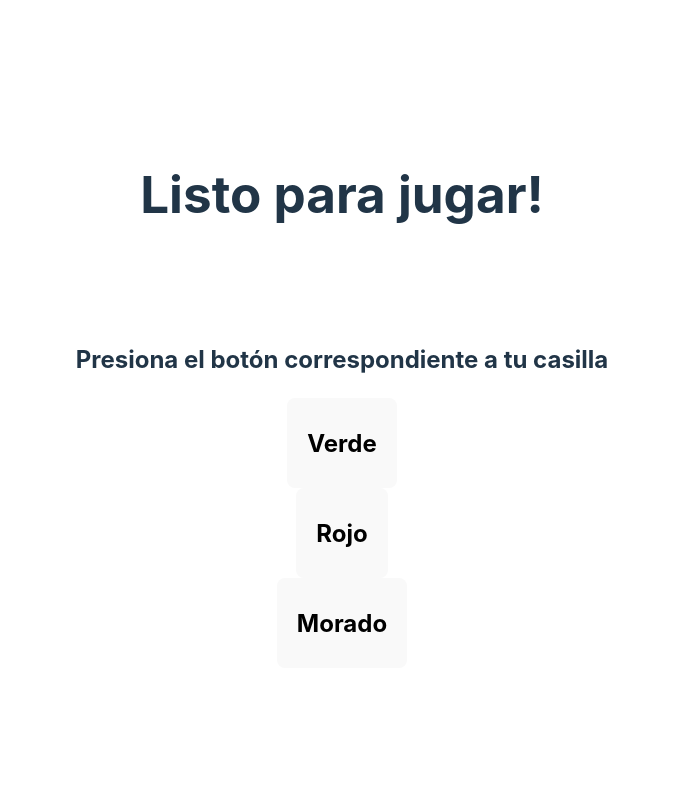
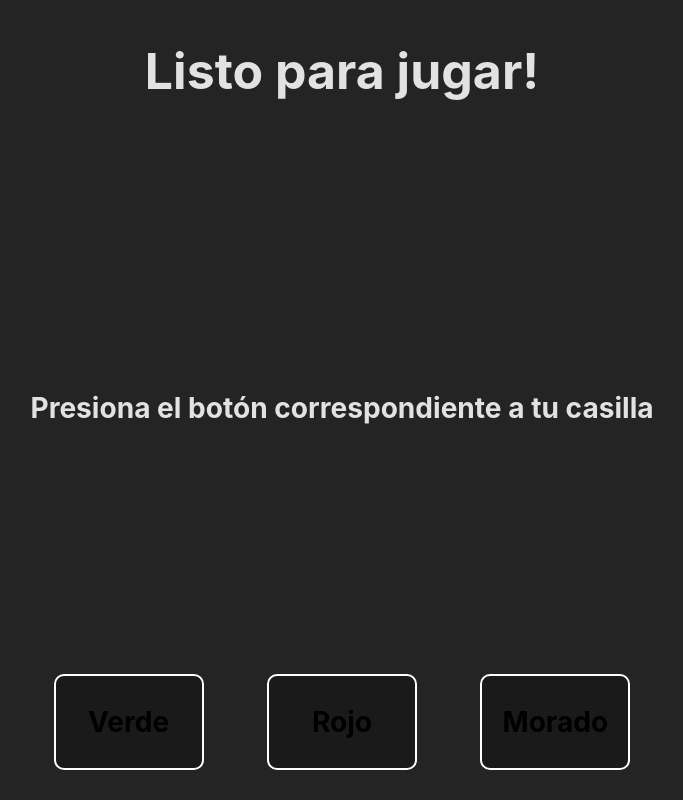
Before and after one commit to Nakosume/Proyecto_1_Sociotegnologia_juego, a React (Vite) app: page / in a window 1280 px wide. Shown: the whole page, without its empty margins (298-981 px from the left). Built offline with nearby package versions, Linux system fonts and the light colour scheme.

Commit message:
better thingy

```diff
--- a/src/App.jsx
+++ b/src/App.jsx
@@ -168,16 +168,15 @@ function App() {
   };
 
   return (
-    <>
-      <div style={{ backgroundColor }}>
+    <div className='game'  style={{ backgroundColor }}>
         <h1>{title}</h1>
-        <h2>{text}</h2>
-        <button onClick={handleGoodButtonClick}><h2>Verde</h2></button>
-        <button onClick={handleBadButtonClick}><h2>Rojo</h2></button>
-        <button onClick={handleChallengeButtonClick}><h2>Morado</h2></button>
-      </div>
-
-    </>
+        <h3 className='textDisplay'>{text}</h3>
+        <div className='buttonContainer'>
+          <button className='textButton' onClick={handleGoodButtonClick}><h3>Verde</h3></button>
+          <button className='textButton' onClick={handleBadButtonClick}><h3>Rojo</h3></button>
+          <button className='textButton' onClick={handleChallengeButtonClick}><h3>Morado</h3></button>
+        </div>
+    </div>
   )
 }
 
--- a/src/index.css
+++ b/src/index.css
@@ -1,5 +1,7 @@
 #root{
   padding: 0px;
+  margin: 0px;
+  font-size: 150%;
 }
 
 :root {
@@ -30,20 +32,37 @@ body {
   margin: 0;
   display: flex;
   place-items: center;
-  min-width: 320px;
+  width: 100vw;
   height: 100vh;
 }
 
+.game{
+  height: 100vh;
+  width: 100vw;
+  display: flex;
+  flex-direction: column;
+  align-items: center;
+  justify-content: space-between;
+}
+
 h1 {
-  font-size: 3.2em;
-  line-height: 1.1;
-  margin-bottom: 100px;
+  font-size: 50px;
+}
+
+.textDisplay{
+  height: 30vh;
+  padding-left: 20px;
+  padding-right: 20px;
+  display: flex;
+  flex-direction: column;
+  align-items: center;
+  justify-content: center;
 }
 
 button {
   border-radius: 8px;
   border: 1px solid transparent;
-  padding: 0.6em 1.2em;
+
   font-size: 1em;
   font-weight: 500;
   font-family: inherit;
@@ -54,28 +73,53 @@ button {
 button:hover {
   border-color: #646cff;
 }
-div{
-  height: 100vh;
-  width: 100vw;
-  display: flex;
-  flex-direction: column;
-  align-items: center;
-  justify-content:center;
-}
+
 button:focus,
 button:focus-visible {
   outline: 4px auto -webkit-focus-ring-color;
 }
 
-@media (prefers-color-scheme: light) {
-  :root {
-    color: #213547;
-    background-color: #ffffff;
+.buttonContainer{
+  height: auto;
+  width: 50vw;
+  display: flex;
+  flex-direction: row;
+  justify-content: space-around;
+  margin-bottom: 30px;
+}
+
+.textButton{
+  display: flex;
+  flex-direction: column;
+  align-items: center;
+  justify-content: center;
+  width: 150px;
+  border-style: solid;
+  border-color: white;
+  border-radius: 10px;
+  border-width: 2px;
+}
+
+@media (max-width: 414px) {
+  #root{
+    font-size: 14px;
   }
-  a:hover {
-    color: #747bff;
+
+  h1 {
+    font-size: 30px;
   }
-  button {
-    background-color: #f9f9f9;
+
+  .buttonContainer{
+    height: auto;
+    width: 50vw;
+    display: flex;
+    flex-direction: column;
+    align-items: center;
+    justify-content: center;
+    margin-bottom: 5px;
+  }
+
+  .textButton{
+    margin-bottom: 15px;
   }
 }
```
